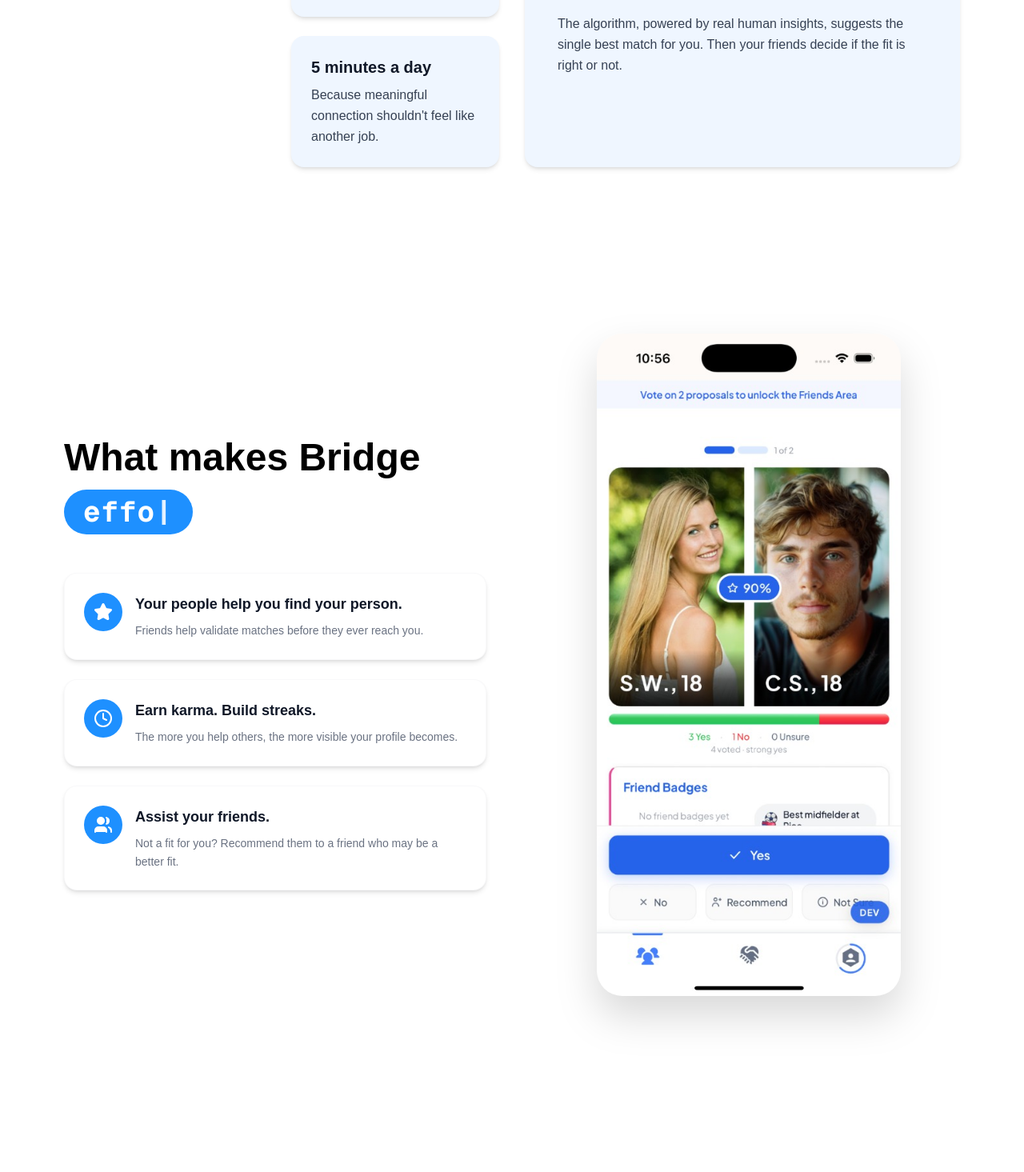
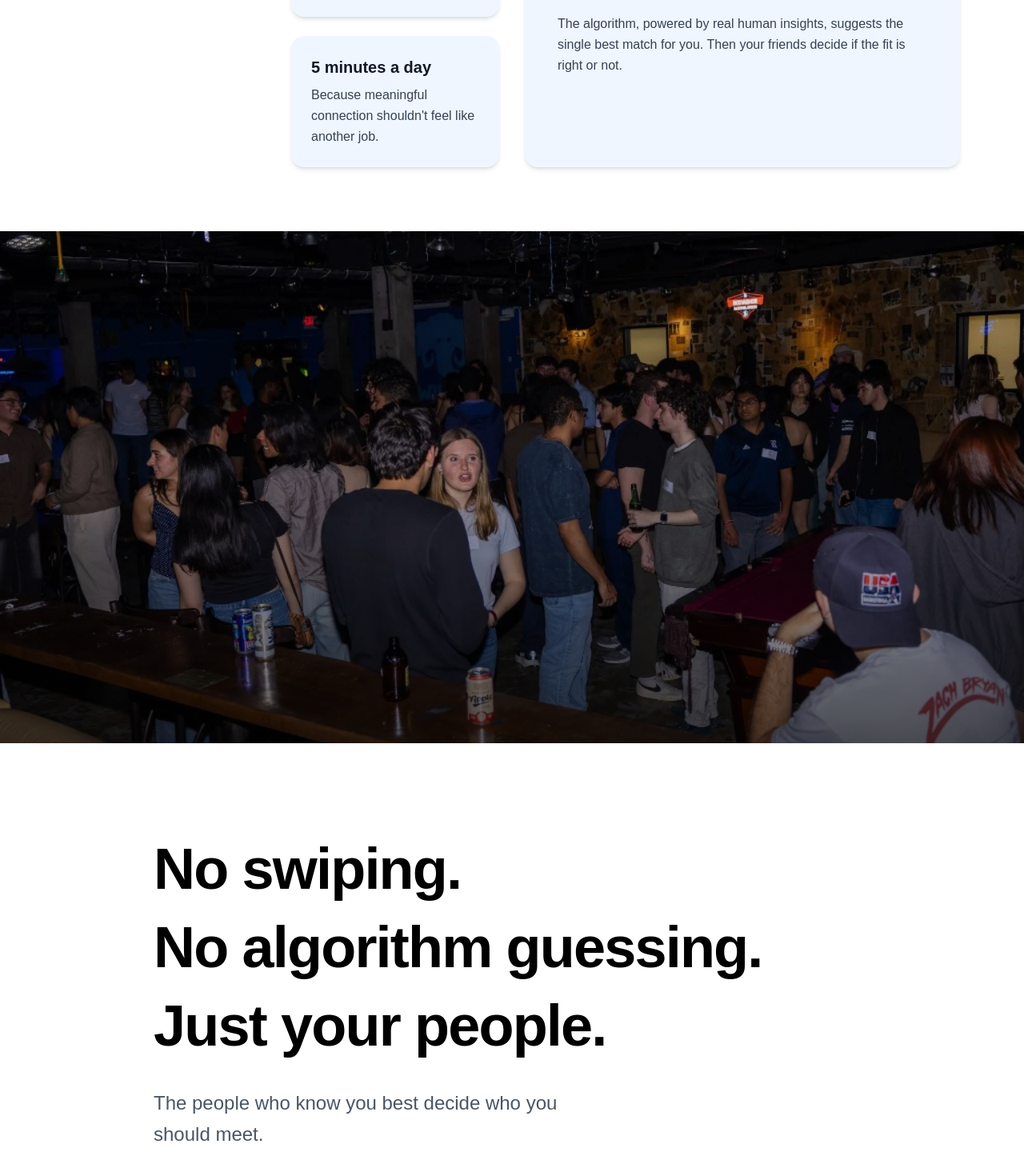
Before and after one commit to utkarsh6778vns-stack/bridge-landing, a Next.js app: page / in a window 1280 px wide. Shown: the part 1299-2764 px from the top of the page at 80% size. Built offline with nearby package versions, Linux system fonts and the light colour scheme.

Commit message:
feat: add NoSwipingSection with parallax photo and staggered scroll animations

```diff
--- a/app/page.tsx
+++ b/app/page.tsx
@@ -5,6 +5,7 @@
 import MainContent from "@/components/MainContent";
 import AboutSection from "@/components/AboutSection";
 import WhatMakesBridge from "@/components/WhatMakesBridge";
+import NoSwipingSection from "@/components/NoSwipingSection";
 import ExpressInterest from "@/components/ExpressInterest";
 import Footer from "@/components/Footer";
 import Navbar from "@/components/Navbar";
@@ -22,6 +23,7 @@
       <div className="scroll-smooth">
         <MainContent showContent={stage === "main"} />
         <AboutSection />
+        <NoSwipingSection />
         <WhatMakesBridge />
         <ExpressInterest />
         <Footer />
--- /dev/null
+++ b/components/NoSwipingSection.tsx
@@ -0,0 +1,75 @@
+"use client";
+
+import React, { useRef } from "react";
+import { motion, useScroll, useTransform } from "framer-motion";
+
+const lines = [
+    "No swiping.",
+    "No algorithm guessing.",
+    "Just your people.",
+];
+
+const subtitle = "The people who know you best decide who you should meet.";
+
+export default function NoSwipingSection() {
+    const sectionRef = useRef<HTMLDivElement>(null);
+
+    const { scrollYProgress } = useScroll({
+        target: sectionRef,
+        offset: ["start end", "end start"],
+    });
+
+    // Image scrolls upward as section scrolls into view (parallax)
+    const imageY = useTransform(scrollYProgress, [0, 1], ["10%", "-15%"]);
+
+    return (
+        <section
+            ref={sectionRef}
+            className="relative w-full bg-white dark:bg-[#0F0E0C] overflow-hidden transition-colors duration-500"
+        >
+            {/* Parallax Photo */}
+            <div className="relative w-full h-[65vh] md:h-[80vh] overflow-hidden">
+                <motion.div
+                    style={{ y: imageY }}
+                    className="absolute inset-0 w-full h-[120%] -top-[10%]"
+                >
+                    <img
+                        src="/crowd_photo.jpg"
+                        alt="Bridge community event"
+                        className="w-full h-full object-cover object-center"
+                    />
+                    {/* Dark overlay gradient at bottom */}
+                    <div className="absolute inset-0 bg-gradient-to-b from-transparent via-black/20 to-black/70" />
+                </motion.div>
+            </div>
+
+            {/* Text block */}
+            <div className="relative z-10 bg-white dark:bg-[#0F0E0C] px-8 md:px-20 py-20 md:py-28 transition-colors duration-500">
+                <div className="max-w-4xl mx-auto">
+                    {lines.map((line, i) => (
+                        <motion.h2
+                            key={line}
+                            initial={{ opacity: 0, y: 50 }}
+                            whileInView={{ opacity: 1, y: 0 }}
+                            viewport={{ once: true, margin: "-80px" }}
+                            transition={{ duration: 0.7, delay: i * 0.15, ease: [0.22, 1, 0.36, 1] }}
+                            className="text-4xl md:text-6xl lg:text-7xl font-bold text-black dark:text-white leading-tight tracking-tight mb-2"
+                        >
+                            {line}
+                        </motion.h2>
+                    ))}
+
+                    <motion.p
+                        initial={{ opacity: 0, y: 30 }}
+                        whileInView={{ opacity: 1, y: 0 }}
+                        viewport={{ once: true, margin: "-80px" }}
+                        transition={{ duration: 0.7, delay: lines.length * 0.15, ease: [0.22, 1, 0.36, 1] }}
+                        className="mt-8 text-lg md:text-2xl text-gray-600 dark:text-gray-400 max-w-xl leading-relaxed"
+                    >
+                        {subtitle}
+                    </motion.p>
+                </div>
+            </div>
+        </section>
+    );
+}
```
Also changed, not shown: public/crowd_photo.jpg (added).
